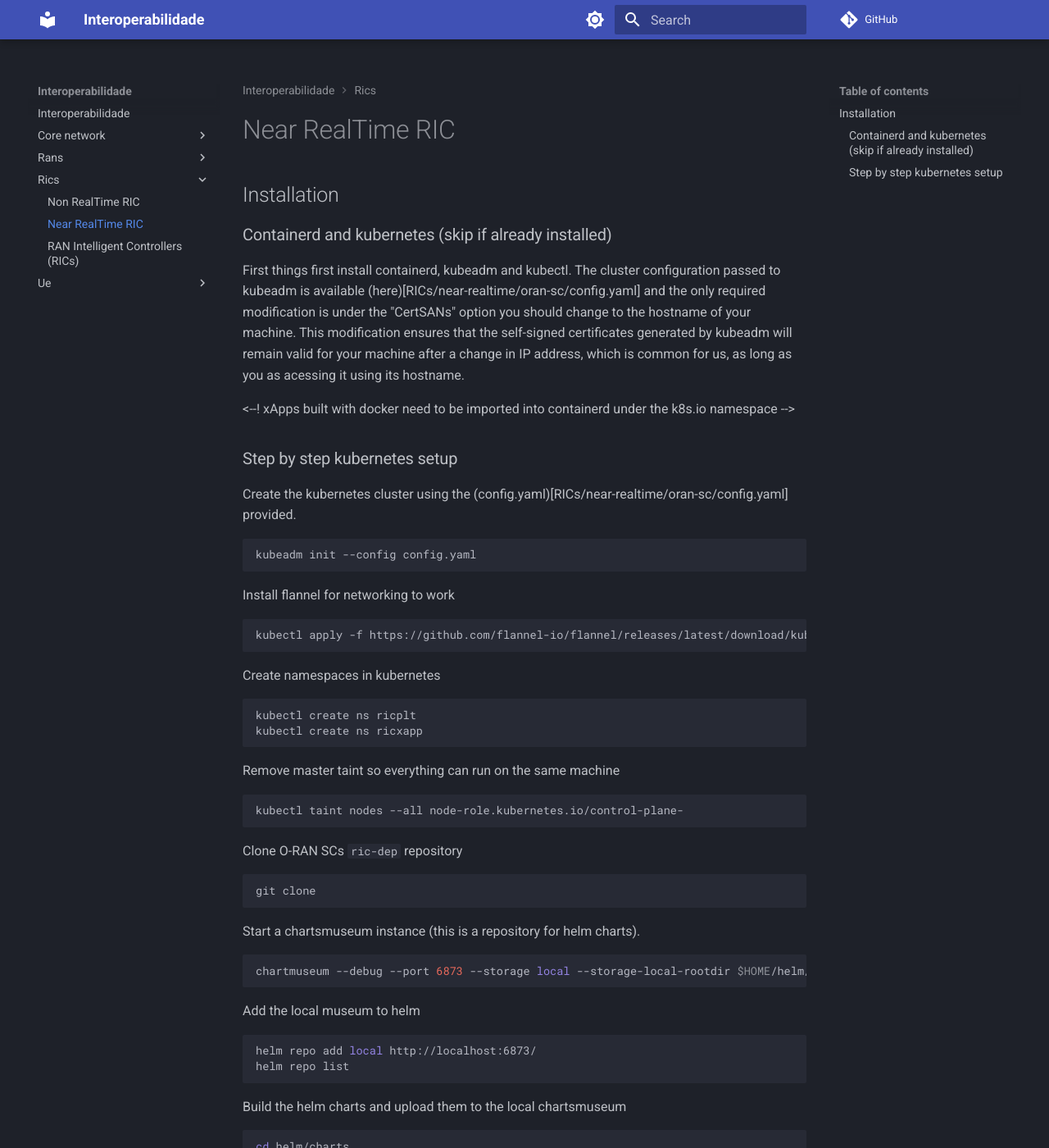
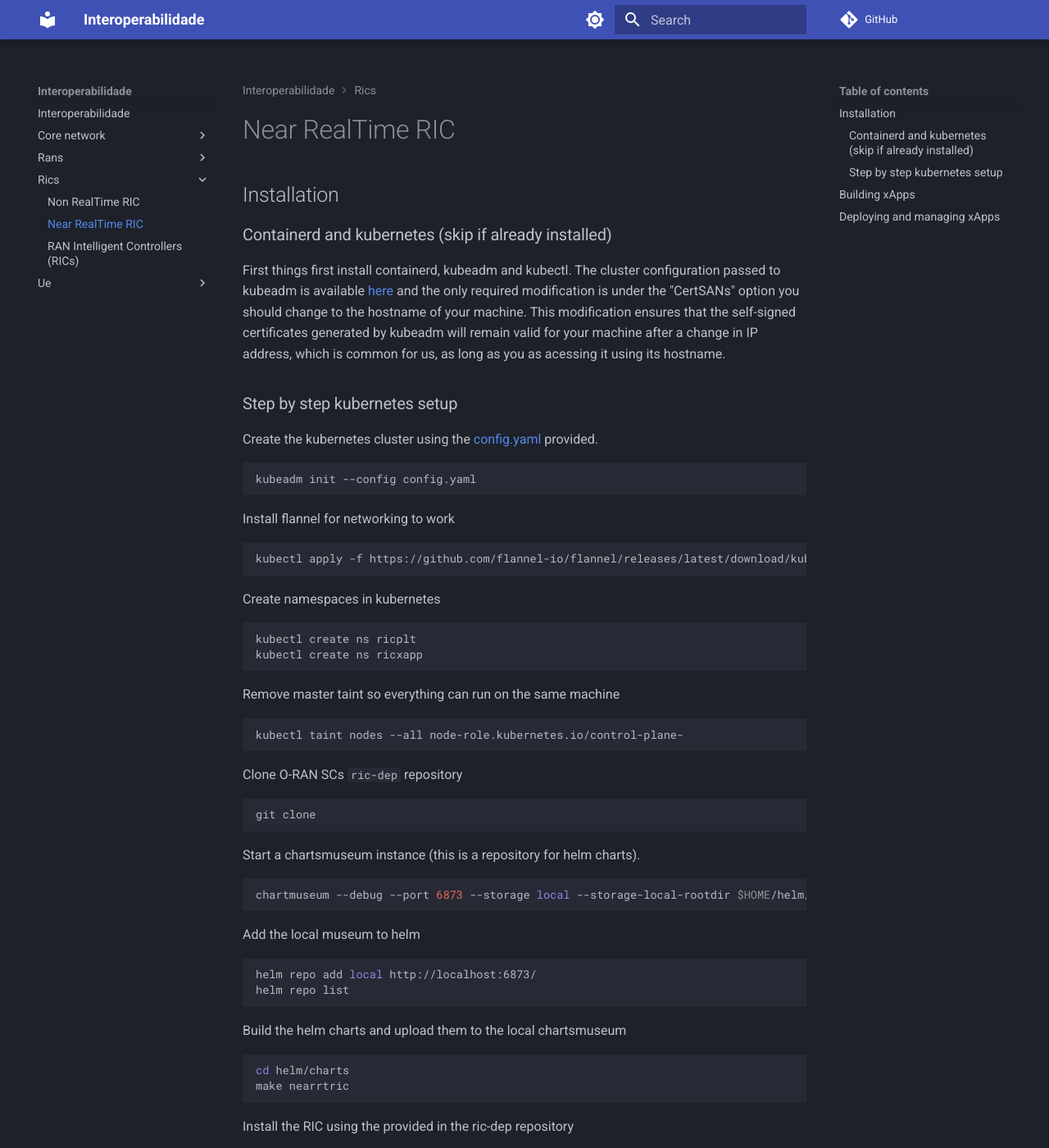
Before and after one commit to eduardoschulz/Interoperability, an MkDocs documentation site: the page built from docs/rics/oran-sc.md, in a window 1280 px wide and 1400 px high. Shown: the whole window at 82% size. Built offline with MkDocs 1.6.1 and Material for MkDocs 9.7.7, drawn with Linux system fonts in a browser that asks for light colours; comment, search, counter and statistics services are not loaded; some of the changed text lies outside the part shown.

Commit message:
fix links in the ric documentation

````diff
--- a/docs/rics/oran-sc.md
+++ b/docs/rics/oran-sc.md
@@ -4,14 +4,11 @@
 
 ### Containerd and kubernetes (skip if already installed)
 
-First things first install containerd, kubeadm and kubectl. The cluster configuration passed to kubeadm is available (here)[RICs/near-realtime/oran-sc/config.yaml] and the only required modification is under the "CertSANs" option you should change to the hostname of your machine. This modification ensures that the self-signed certificates generated by kubeadm will remain valid for your machine after a change in IP address, which is common for us, as long as you as acessing it using its hostname.
-
-
-<--! xApps built with docker need to be imported into containerd under the k8s.io namespace -->
+First things first install containerd, kubeadm and kubectl. The cluster configuration passed to kubeadm is available [here](RICs/near-realtime/oran-sc/config.yaml) and the only required modification is under the "CertSANs" option you should change to the hostname of your machine. This modification ensures that the self-signed certificates generated by kubeadm will remain valid for your machine after a change in IP address, which is common for us, as long as you as acessing it using its hostname.
 
 ### Step by step kubernetes setup
 
-Create the kubernetes cluster using the (config.yaml)[RICs/near-realtime/oran-sc/config.yaml] provided.
+Create the kubernetes cluster using the [config.yaml](RICs/near-realtime/oran-sc/config.yaml) provided.
 ```bash
 kubeadm init --config config.yaml
 ```
@@ -58,3 +55,6 @@
 ```
 helm install nearrtric -n ricplt local/nearrtric -f RECIPE_EXAMPLE/example_recipe_oran_h_release.yaml
 ```
+
+## Building xApps
+## Deploying and managing xApps
````
